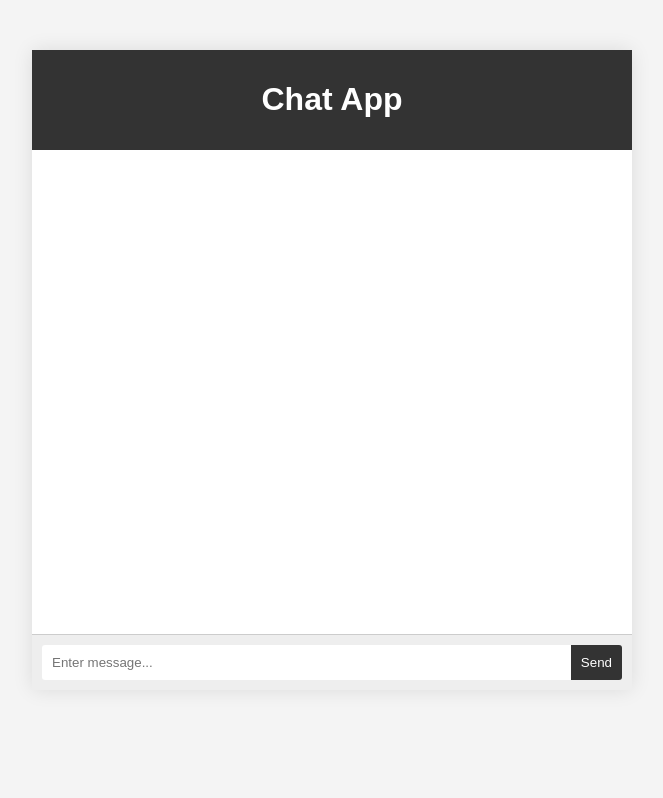
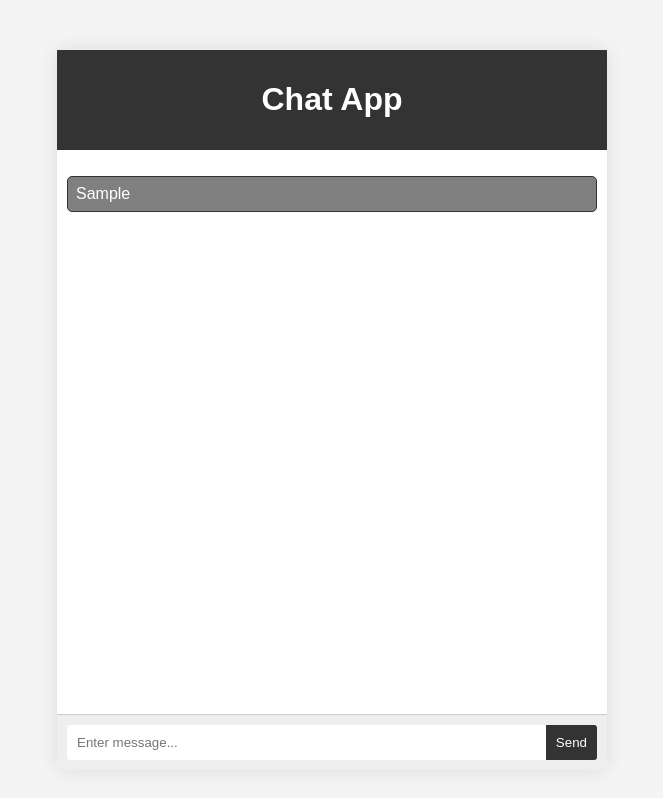
Before and after one commit to DAUD-01/chat-app, a plain HTML site: page src/index.html in a window 1280 px wide. Both pictures are taken after typing "Sample" into the empty fields and a click on the button "Send". Shown: the whole page, without its empty margins (308-971 px from the left). Drawn offline with Linux system fonts and the light colour scheme.

Commit message:
Implemented JS, and designed sample static design

```diff
--- a/src/index.html
+++ b/src/index.html
@@ -14,7 +14,9 @@
       </header>
 
       <main class="chat-main">
-        <div class="chat-messages"></div> <!-- where messages appear -->
+        <div class="chat-messages">
+          <!-- ul is appended  here and inside it is li -->
+        </div>
       </main>
 
       <div class="chat-form-container">
--- a/src/main.js
+++ b/src/main.js
@@ -1,10 +1,24 @@
-const message = document.getElementById("msg")
-const submit = document.getElementById("submit")
+const message = document.getElementById("msg");
+const form = document.getElementById("chat-form");
+const chatMessages = document.querySelector(".chat-messages");
+const chatMain = document.querySelector(".chat-main");
 
-submit.addEventListener("click", (e) => {
+
+const ul = document.createElement("ul");
+chatMessages.appendChild(ul);
+
+form.addEventListener("submit", (e) => {
     e.preventDefault();
 
-    console.log(message.value.toString());
+    const msgText = message.value.trim();
+    if (msgText === "") return;
+
+    const li = document.createElement("li");
+    li.textContent = msgText;
+
+    ul.appendChild(li);
 
     message.value = "";
-})
+    chatMain.scrollTop = chatMain.scrollHeight;
+
+});
--- a/src/style.css
+++ b/src/style.css
@@ -5,13 +5,13 @@ body {
 }
 
 .chat-container {
-  max-width: 600px;
+  max-width: 550px;
   margin: 50px auto;
   background: #fff;
   border-radius: 5px;
   display: flex;
   flex-direction: column;
-  height: 80vh;
+  height: 90vh;
   box-shadow: 0 0 20px rgba(0,0,0,0.1);
 }
 
@@ -32,6 +32,25 @@ body {
 .chat-messages {
   display: flex;
   flex-direction: column;
+
+}
+.chat-messages ul {
+  list-style: none;
+  padding: 0;
+  display: flex;
+  flex-direction: column;
+  gap: 3px;
+  display: flex;
+}
+
+.chat-messages ul li {
+  margin-bottom: 8px;
+  border: 1px 20px #333;
+  padding: 8px;
+  border-radius: 5px;
+  color: #fff;
+  background-color: hsl(0, 0%, 50%);
+  border: 1px solid #333;
 }
 
 .chat-form-container {
```
